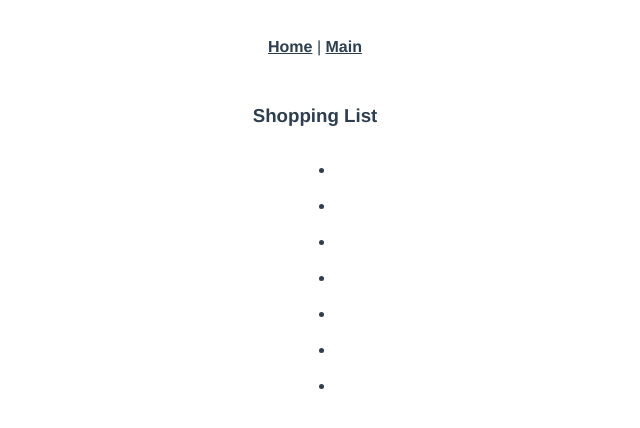
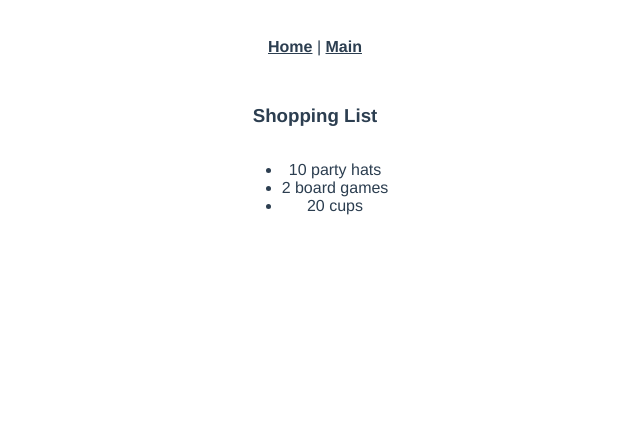
Before and after one commit to tbrowntech/Budgister, a Vue app in the folder budgister-app/: page /shoppingList in a window 1280 px wide. Shown: the top 428 px of the page, without its empty margins (325-965 px from the left). Built offline with nearby package versions, Linux system fonts and the light colour scheme.

Commit message:
Commit for changes made June 8, adding user inputs

```diff
--- a/budgister-app/package.json
+++ b/budgister-app/package.json
@@ -9,7 +9,7 @@
   },
   "dependencies": {
     "core-js": "^3.8.3",
-    "vue": "^3.2.13",
+    "vue": "^3.2.37",
     "vue-router": "^4.0.3"
   },
   "devDependencies": {
--- a/budgister-app/src/components/ShoppingListPage.vue
+++ b/budgister-app/src/components/ShoppingListPage.vue
@@ -3,20 +3,20 @@
     <h3>Shopping List</h3>
     <div class="container">
       <ul>
-        <li contenteditable="true"></li>
-        <br />
-        <li contenteditable="true"></li>
-        <br />
-        <li contenteditable="true"></li>
-        <br />
-        <li contenteditable="true"></li>
-        <br />
-        <li contenteditable="true"></li>
-        <br />
-        <li contenteditable="true"></li>
-        <br />
-        <li contenteditable="true"></li>
+        <li v-for="item in items" :key="item.id">{{ item.label }}</li>
       </ul>
     </div>
   </section>
 </template>
+<script>
+export default {
+  data: () => ({
+    header: "Shopping List App",
+    items: [
+      { id: 1, label: "10 party hats" },
+      { id: 2, label: "2 board games" },
+      { id: 3, label: "20 cups" },
+    ],
+  }),
+};
+</script>
```
Also changed, not shown: 1 other file (tests, documents, lock files or other folders).
